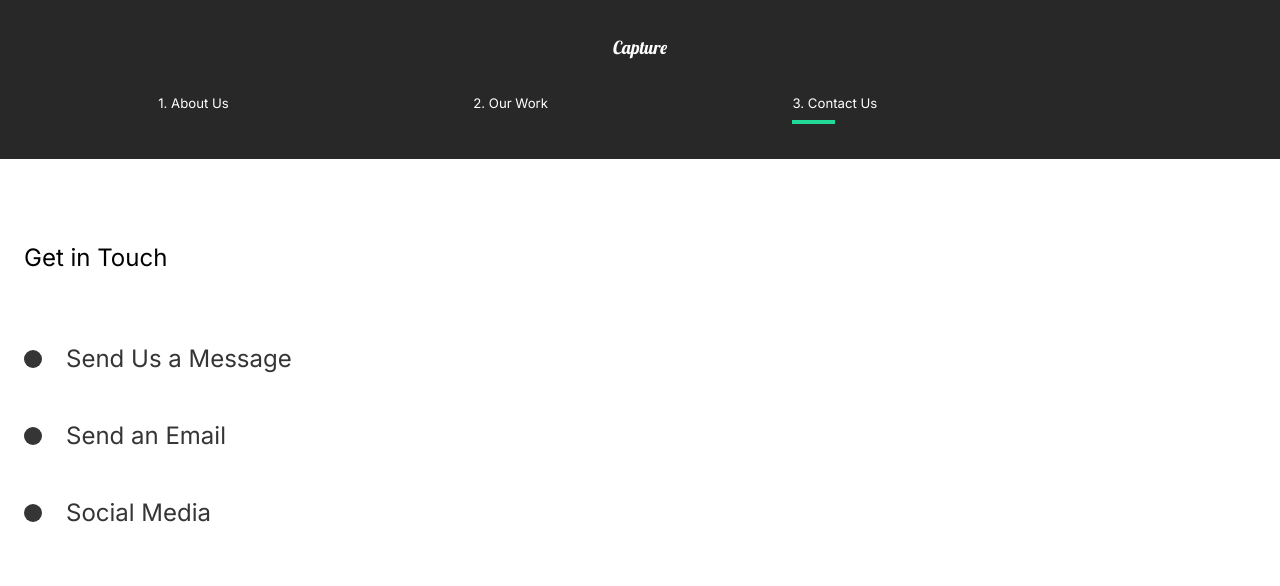
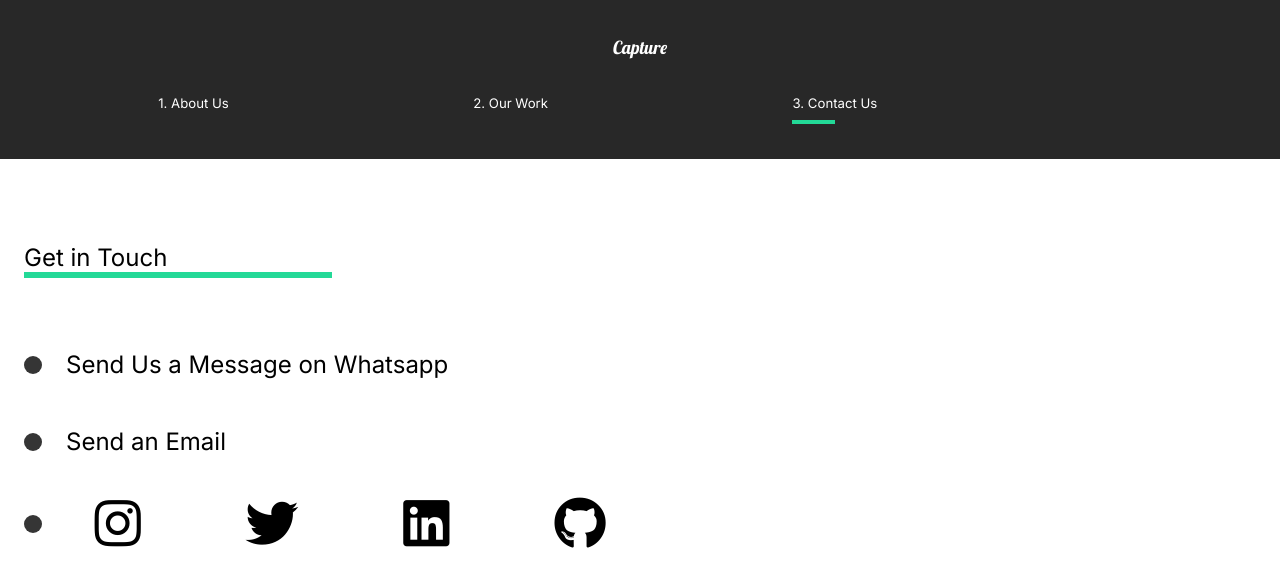
Before and after one commit to Shivam327/Capture, a React (Create React App) app: page /contact in a window 1280 px wide. Shown: the top 586 px of the page. Built offline with nearby package versions, Linux system fonts and the light colour scheme.

Commit message:
refactor

```diff
--- a/package.json
+++ b/package.json
@@ -3,6 +3,9 @@
   "version": "0.1.0",
   "private": true,
   "dependencies": {
+    "@fortawesome/fontawesome-svg-core": "^1.2.35",
+    "@fortawesome/free-solid-svg-icons": "^5.15.3",
+    "@fortawesome/react-fontawesome": "^0.1.14",
     "@testing-library/jest-dom": "^5.11.10",
     "@testing-library/react": "^11.2.6",
     "@testing-library/user-event": "^12.8.3",
--- a/public/index.html
+++ b/public/index.html
@@ -20,6 +20,12 @@
       user's mobile device or desktop. See https://developers.google.com/web/fundamentals/web-app-manifest/
     -->
     <link rel="manifest" href="%PUBLIC_URL%/manifest.json" />
+    <link
+      rel="stylesheet"
+      href="https://pro.fontawesome.com/releases/v5.10.0/css/all.css"
+      integrity="sha384-AYmEC3Yw5cVb3ZcuHtOA93w35dYTsvhLPVnYs9eStHfGJvOvKxVfELGroGkvsg+p"
+      crossorigin="anonymous"
+    />
     <!--
       Notice the use of %PUBLIC_URL% in the tags above.
       It will be replaced with the URL of the `public` folder during the build.
--- a/src/Animation.js
+++ b/src/Animation.js
@@ -8,9 +8,9 @@ export let pageAnimation = {
     x: 0,
 
     transition: {
-      duration: 0.75,
+      duration: 0.5,
       when: "beforeChildren",
-      staggerChildren: "0.75",
+      staggerChildren: "0.65",
     },
   },
   exit: {
@@ -56,7 +56,7 @@ export let photoAnim = {
     opacity: 1,
     transition: {
       ease: "easeOut",
-      duration: 0.75,
+      duration: 0.65,
     },
   },
 };
@@ -93,12 +93,11 @@ export let slidercontainer = {
 
 export let scrollReveal = {
   hidden: {
-    opacity: 0,
-    scale: 0.5,
+    opacity: 1,
   },
   show: {
     opacity: 1,
-    scale: 1,
+
     transition: {
       duration: 0.75,
     },
--- a/src/Components/ServicesSection.jsx
+++ b/src/Components/ServicesSection.jsx
@@ -10,7 +10,7 @@ import home2 from "../image/home2.png";
 import { About, Description, Hide, Image } from "../styles";
 import styled from "styled-components";
 import { useScroll } from "./useScroll";
-import { scrollReveal } from "../Animation";
+import { scrollReveal, titleAnim } from "../Animation";
 
 const ServicesSection = () => {
   let [element, controls] = useScroll();
--- a/src/Pages/ContactUs.jsx
+++ b/src/Pages/ContactUs.jsx
@@ -17,27 +17,44 @@ const ContactUs = () => {
       <Title>
         <Hide>
           <motion.h2 variants={titleAnim}> Get in Touch</motion.h2>
+          <Line></Line>
         </Hide>
       </Title>
       <div>
         <Hide>
           <Social variants={titleAnim}>
             <Circle />
-
-            <h2> Send Us a Message</h2>
+            <a href="https://wa.me/+917738822023">
+              <h2> Send Us a Message on Whatsapp</h2>
+            </a>
           </Social>
         </Hide>
         <Hide>
           <Social variants={titleAnim}>
             <Circle />
 
-            <h2> Send an Email</h2>
+            <a href="mailto:Shivamthaker1999@gmail.com">
+              <h2>Send an Email</h2>
+            </a>
           </Social>
         </Hide>
         <Hide>
           <Social variants={titleAnim}>
             <Circle />
-            <h2> Social Media </h2>
+            <SocialIcon>
+              <a href="https://instagram.com/shivam.k.thaker">
+                <i className="fab fa-instagram fa-4x"></i>
+              </a>
+              <a href="https://twitter.com/shivamthaker3">
+                <i className="fab fa-twitter fa-4x"></i>
+              </a>
+              <a href="www.linkedin.com/in/thakershivam">
+                <i className="fab fa-linkedin fa-4x"></i>
+              </a>
+              <a href="https://github.com/Shivam327">
+                <i className="fab fa-github fa-4x"></i>
+              </a>
+            </SocialIcon>
           </Social>
         </Hide>
       </div>
@@ -52,6 +69,7 @@ const ContactStyle = styled(motion.div)`
   min-height: 90vh;
   a {
     text-decoration: none;
+    color: black;
   }
   @media (max-width: 1500px) {
     padding: 2rem;
@@ -63,6 +81,7 @@ const ContactStyle = styled(motion.div)`
 const Title = styled.div`
   margin-bottom: 4rem;
   color: black;
+
   @media (max-width: 1500px) {
     margin-top: 5rem;
   }
@@ -85,6 +104,10 @@ const Social = styled(motion.div)`
   align-items: center;
   h2 {
     margin: 2rem;
+    font-size: 3.5rem;
+  }
+  a:hover {
+    color: #23d997;
   }
   @media (max-width: 1500px) {
     h2 {
@@ -92,5 +115,24 @@ const Social = styled(motion.div)`
     }
   }
 `;
+const SocialIcon = styled(motion.div)`
+  display: flex;
+  font-size: 2rem;
+  width: 50%;
+  padding: 1.5rem 0rem;
+  justify-content: space-around;
+
+  a {
+    color: black;
+  }
+  a:hover {
+    color: #23d997;
+  }
+`;
+const Line = styled(motion.div)`
+  height: 0.5rem;
+  background: #23d997;
+  width: 25%;
+`;
 
 export default ContactUs;
```
Also changed, not shown: 1 other file (tests, documents, lock files or other folders).
